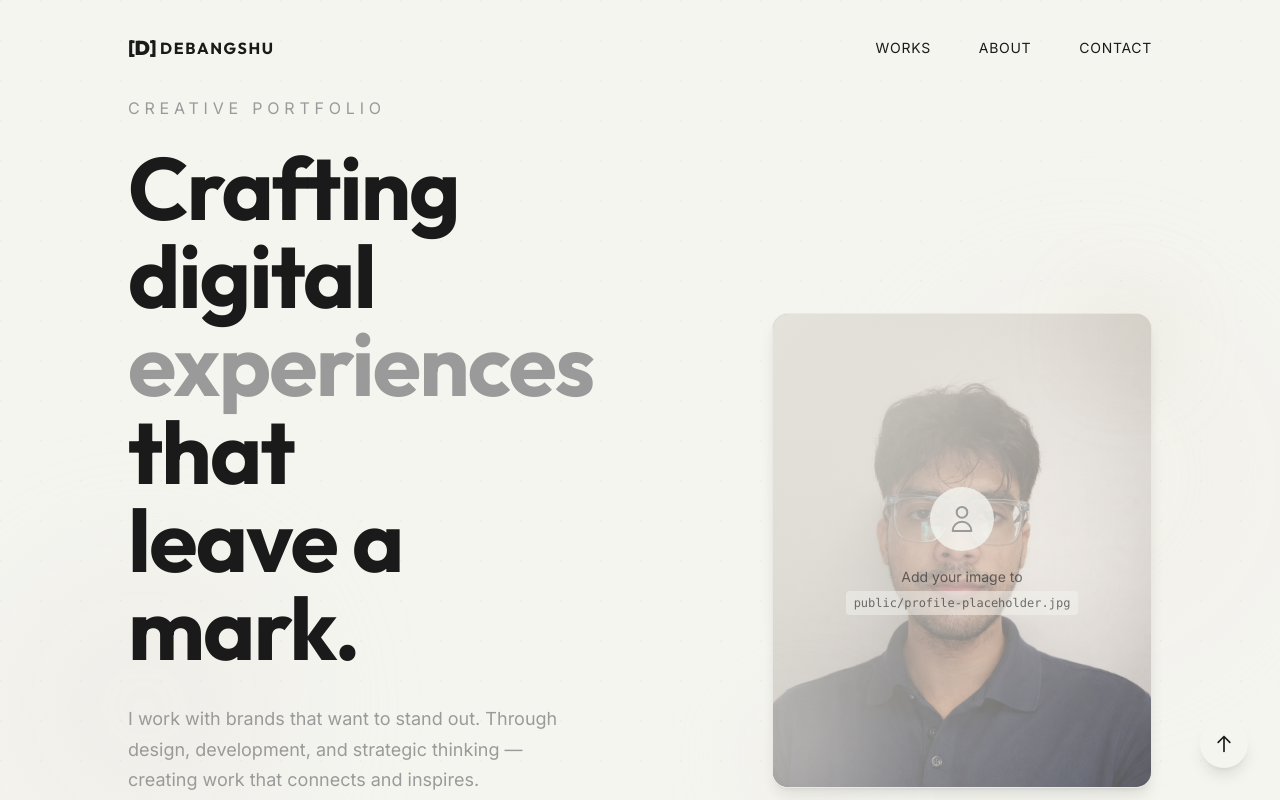
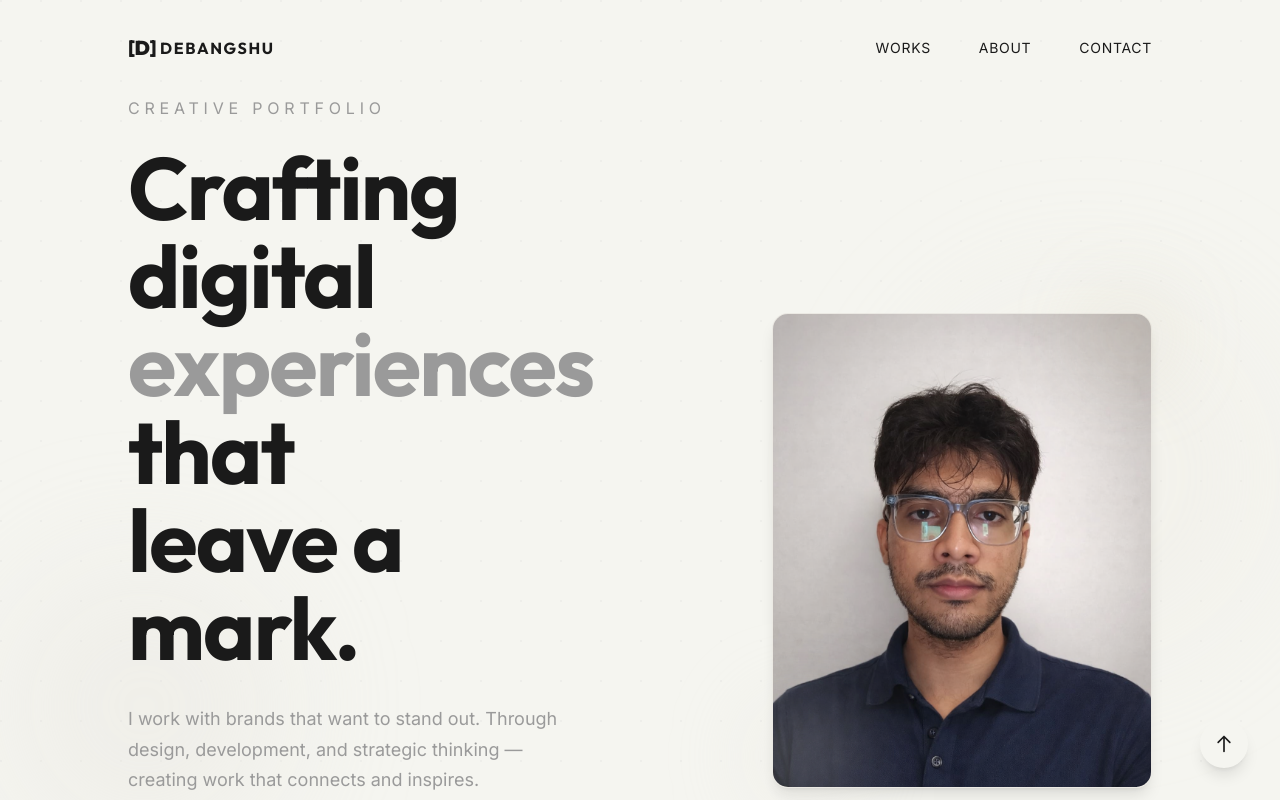
Before and after one commit to debangshu4007-arch/debangshu-portfolio, a React (Vite) app: page / in a window 1280 px wide. Shown: the top 800 px of the page. Built offline with nearby package versions, Linux system fonts and the light colour scheme.

Commit message:
Remove hero image background overlay

```diff
--- a/src/components/Hero.jsx
+++ b/src/components/Hero.jsx
@@ -93,8 +93,8 @@ function Hero() {
                                         }}
                                     />
                                     {/* Placeholder content when no image */}
-                                    <div className="absolute inset-0 flex flex-col items-center justify-center bg-gradient-to-br from-warm-gray to-accent/30">
-                                        <div className="w-16 h-16 rounded-full bg-cream/80 flex items-center justify-center mb-4">
+                                    <div className="absolute inset-0 flex flex-col items-center justify-center bg-gradient-to-br from-warm-gray to-accent/30 opacity-0">
+                                        <div className="w-16 h-16 rounded-full bg-cream/0 flex items-center justify-center mb-4">
                                             <svg className="w-8 h-8 text-stone" fill="none" stroke="currentColor" viewBox="0 0 24 24">
                                                 <path strokeLinecap="round" strokeLinejoin="round" strokeWidth={1.5} d="M16 7a4 4 0 11-8 0 4 4 0 018 0zM12 14a7 7 0 00-7 7h14a7 7 0 00-7-7z" />
                                             </svg>
@@ -117,7 +117,7 @@ function Hero() {
 
             {/* Decorative Line */}
             <div className="absolute bottom-0 left-0 right-0 h-px bg-gradient-to-r from-transparent via-stone/30 to-transparent" />
-        </section>
+        </section >
     )
 }
 
```
